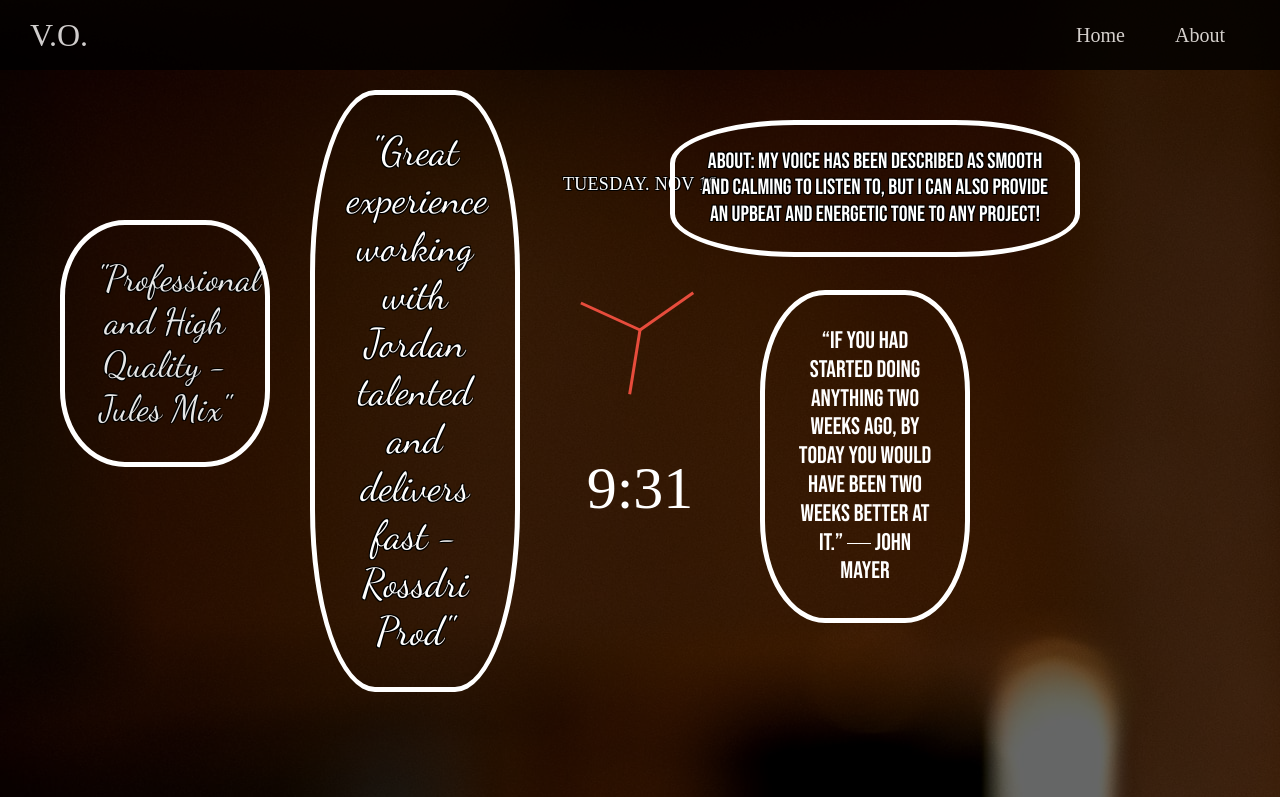
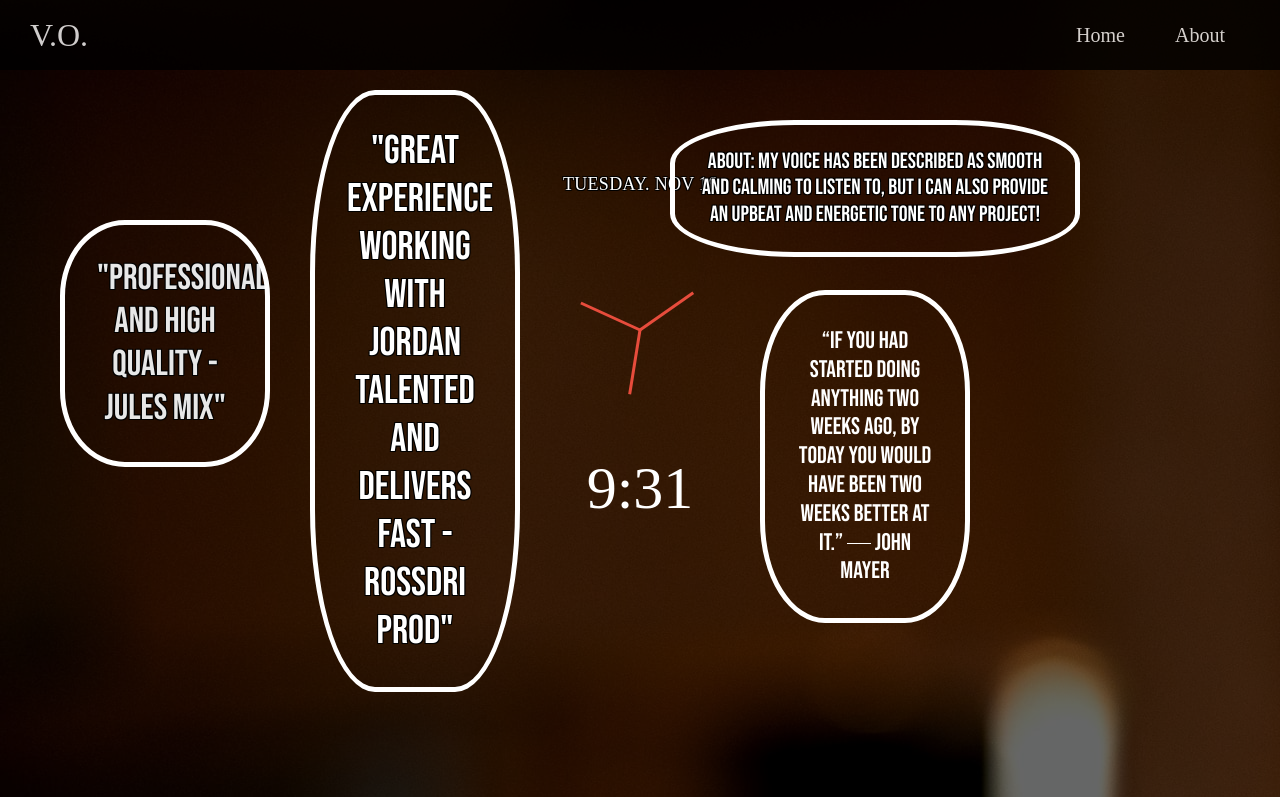
Before and after one commit to JustinS7/vom, a plain HTML site: page about.html in a window 1280 px wide. Shown: the top 797 px of the page. Drawn offline with Linux system fonts and the light colour scheme; a web font is replaced by a local one.

Commit message:
Update main.css

```diff
--- a/css/main.css
+++ b/css/main.css
@@ -219,7 +219,7 @@ img {
   outline: 5px solid white;
   color: white;
   line-height: 8px;
-  font-family: "Dancing Script", cursive;
+  font-family: "Bebas Neue", cursive;
   margin: 45px;
   padding: 2rem;
   border-radius: 30%;
@@ -242,7 +242,7 @@ img {
   outline: 5px solid white;
   color: rgba(255, 255, 255, 0.904);
   line-height: 8px;
-  font-family: "Dancing Script", cursive;
+  font-family: "Bebas Neue", cursive;
   margin: 45px;
   padding: 2rem;
   border-radius: 30%;
```
